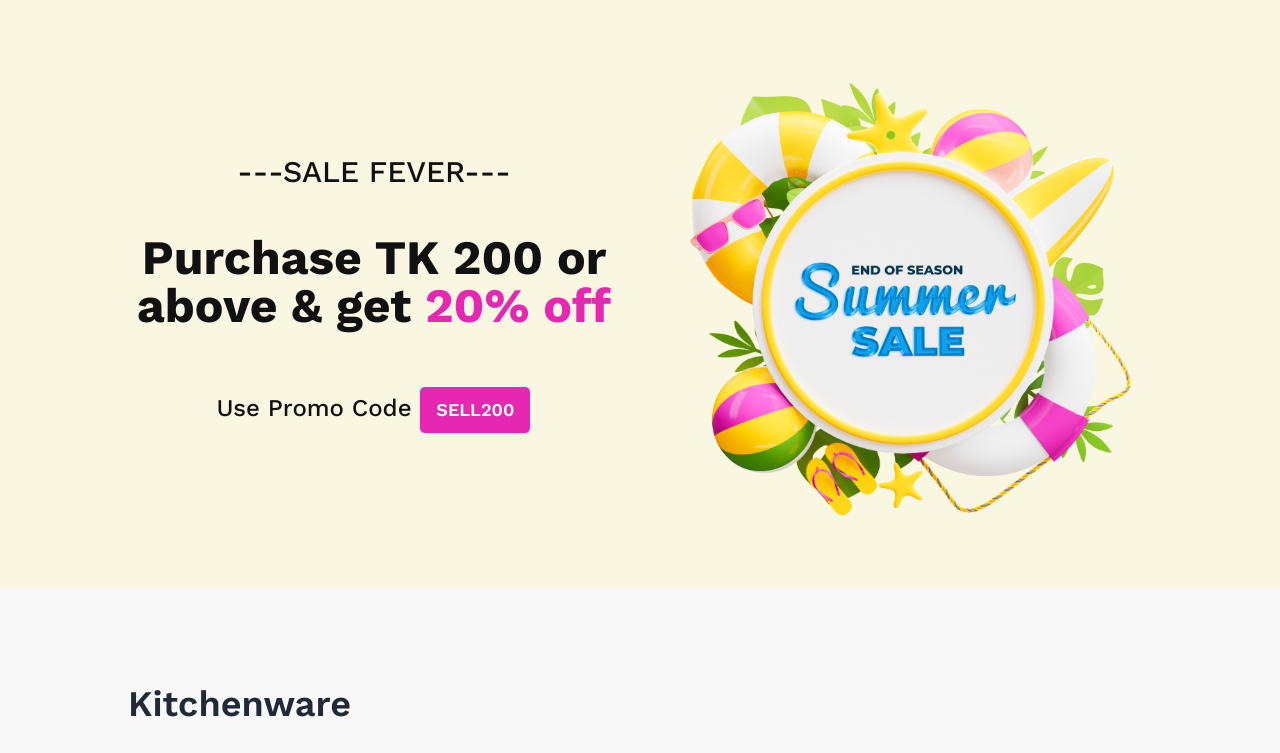
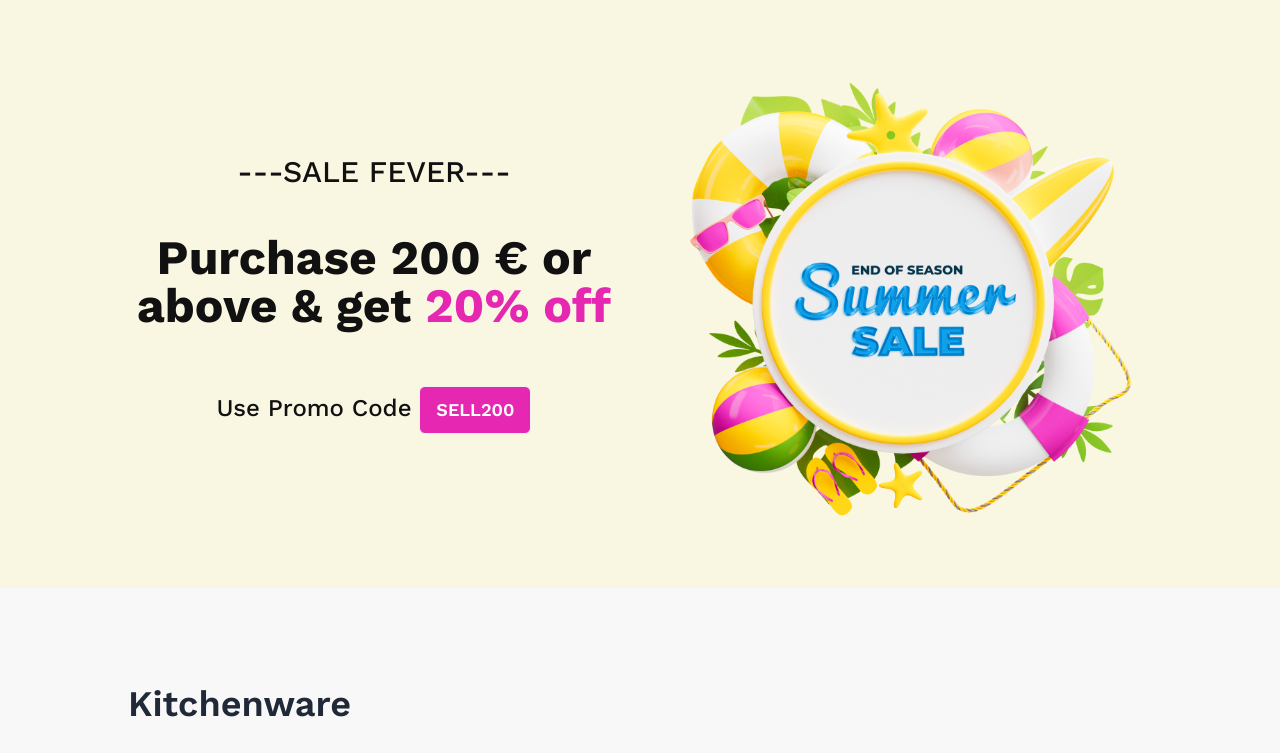
Before and after one commit to mahbub-khan/ecom-landing-page, a plain HTML site: page index.html in a window 1280 px wide. Shown: the top 753 px of the page. Drawn offline with nearby package versions, Linux system fonts and the light colour scheme.

Commit message:
html changed a bit

```diff
--- a/index.html
+++ b/index.html
@@ -36,7 +36,7 @@
         <div class="text-center order-2 md:order-1">
           <h3 class="text-xl lg:text-3xl font-medium">---SALE FEVER---</h3>
           <h1 class="text-3xl lg:text-5xl font-bold my-7 md:mt-11 md:mb-14">
-            Purchase TK 200 or<br />above & get <span>20% off</span>
+            Purchase 200 € or<br />above & get <span>20% off</span>
           </h1>
           <p class="text-xl lg:text-2xl font-medium">
             Use Promo Code
```
